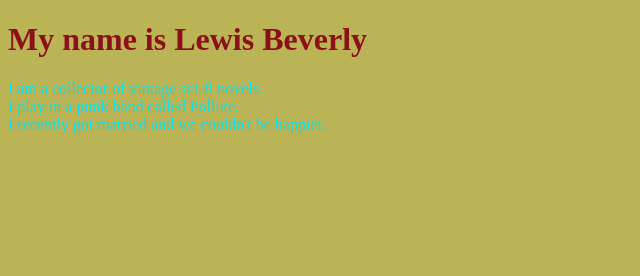
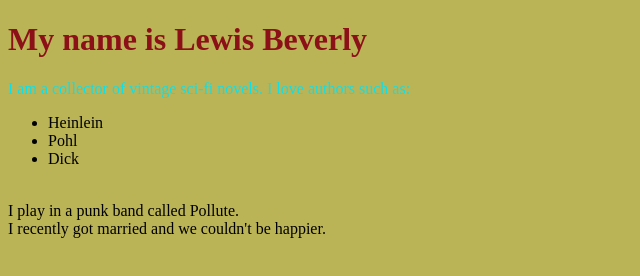
Before and after one commit to LewisWBeverly/LewisWBeverly.github.io, a plain HTML site: page index.html in a window 1280 px wide. Shown: the whole page, without its empty margins (0-640 px from the left). Drawn offline with Linux system fonts and the light colour scheme.

Commit message:
Update index.html

```diff
--- a/index.html
+++ b/index.html
@@ -18,7 +18,7 @@
 </head>
 <body>
   <h1>My name is Lewis Beverly</h1>
-  <p>I am a collector of vintage sci-fi novels.<br>
+  <p>I am a collector of vintage sci-fi novels. I love authors such as:<ul><li>Heinlein</li><li>Pohl</li><li>Dick</li></li></ul><br>
     I play in a punk band called Pollute.<br>
     I recently got married and we couldn't be happier.</p>
 
```
